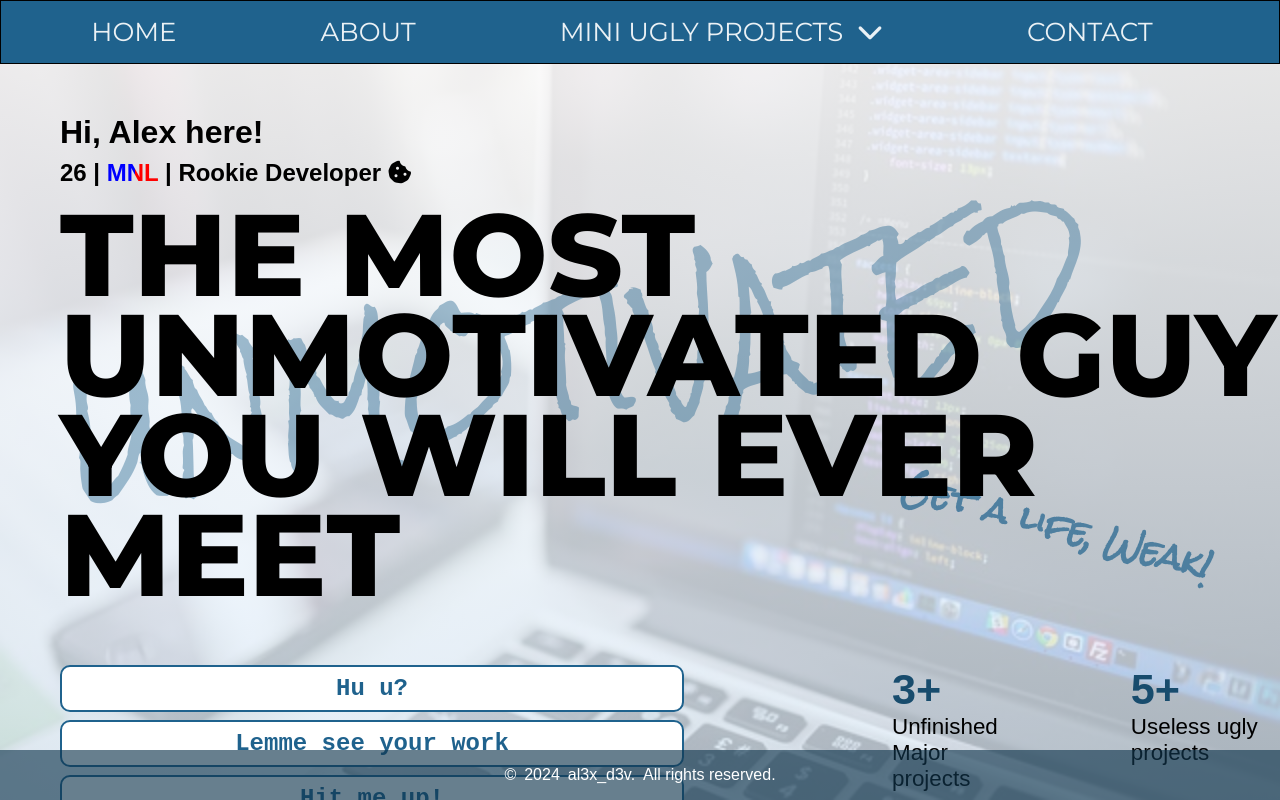
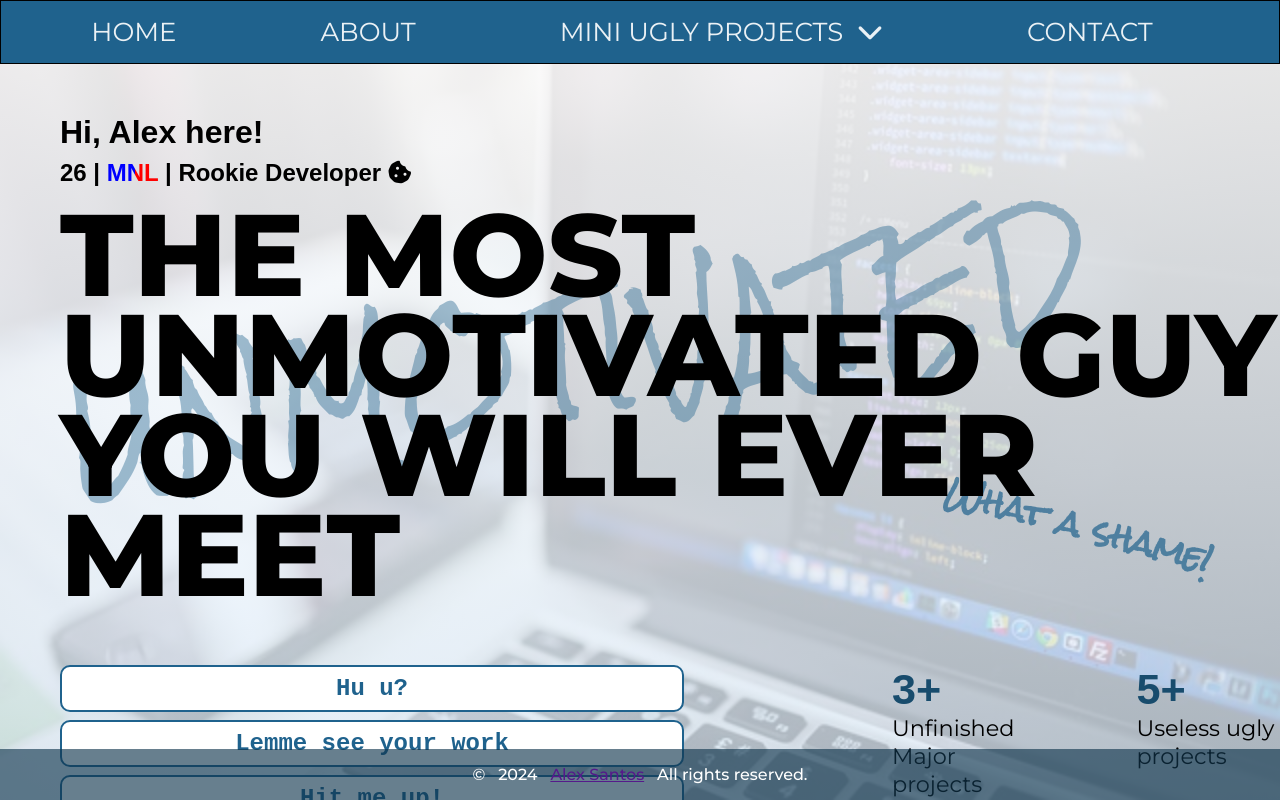
Before and after one commit to alex-s4/Personal-Portfolio, a plain HTML site: page index.html in a window 1280 px wide. Drawn offline with nearby package versions, Linux system fonts and the light colour scheme; a web font is replaced by a local one.

Commit message:
minor changes on content

```diff
--- a/index.html
+++ b/index.html
@@ -94,7 +94,7 @@
                                 <h2 class="feat-count value" akhi="2">0</h2>
                                 <p class="feat-desc">Years of Experience<br>(Web Application Development, Software QA, UI/UX, Agile)</p>
                             </section>
-                            <h1 class="get-a-life">Get a life, Weak!</h1>
+                            <h1 class="get-a-life">What a shame!</h1>
                         </div>
                     </div>
 
@@ -106,7 +106,7 @@
 
     <!-- FOOTER -->
     <footer>
-        <div class="footer">&copy;<span id="year"> </span><span> al3x_d3v.</span> <span> All rights reserved.</span></div>
+        <div class="footer">&copy;<span id="year"> </span><span><a href=""> Alex Santos </a></span> <span> All rights reserved.</span></div>
     </footer>
 
 
--- a/styles.css
+++ b/styles.css
@@ -4,7 +4,7 @@
     margin: 0;
     padding: 0;
     box-sizing: border-box;
-    font-family: sans-serif;
+    font-family: "Montserrat", sans-serif;
 }
 
 body {
@@ -304,8 +304,9 @@ nav {
     background: #11364ea2;
     color: white;
     font-weight: 500;
+    font-family: "Montserrat", sans-serif;
     display: flex;
     justify-content: center;
     align-items: center;
-    gap: 0.5rem;
+    gap: 0.8rem;
   }
```
